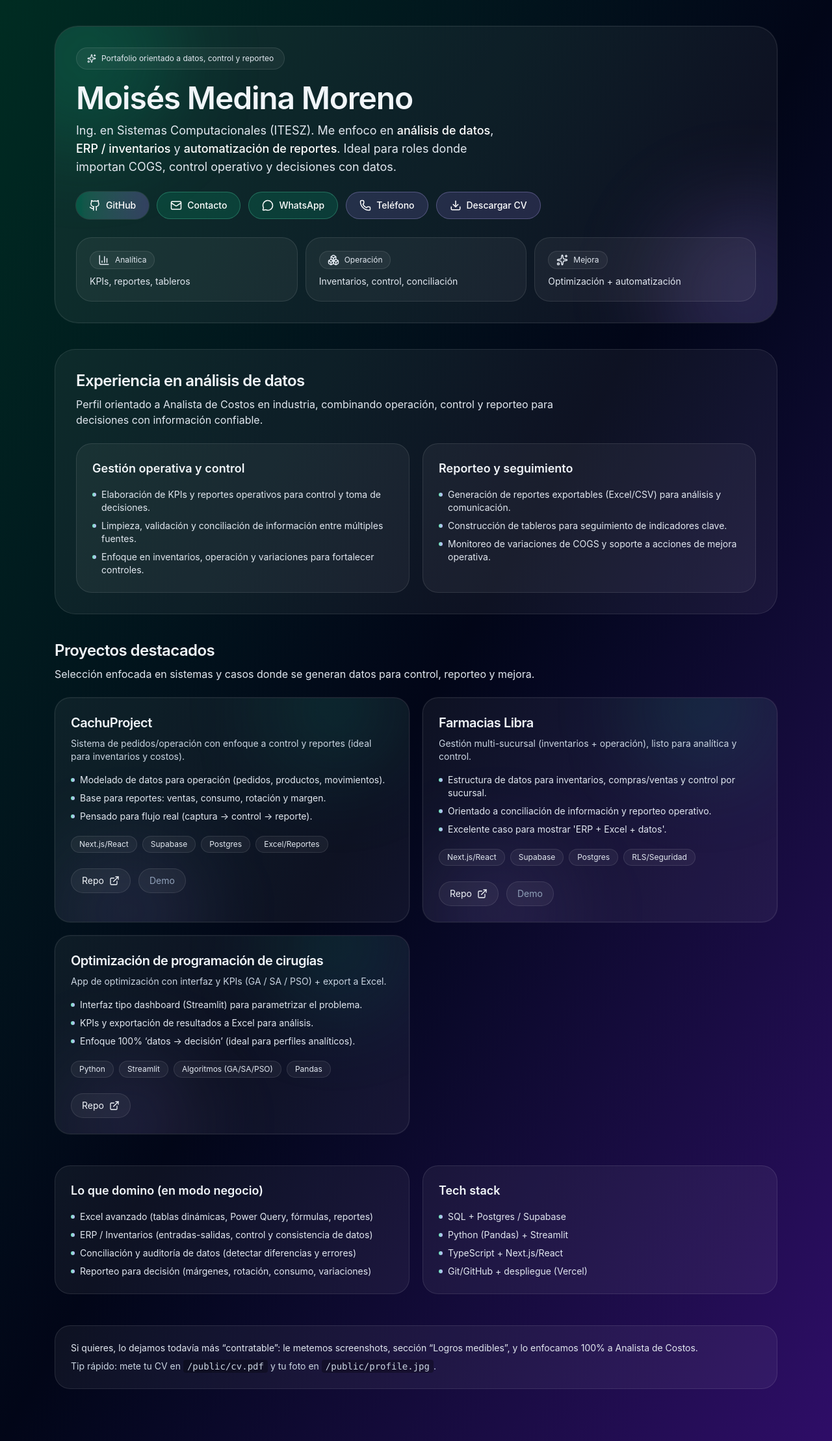
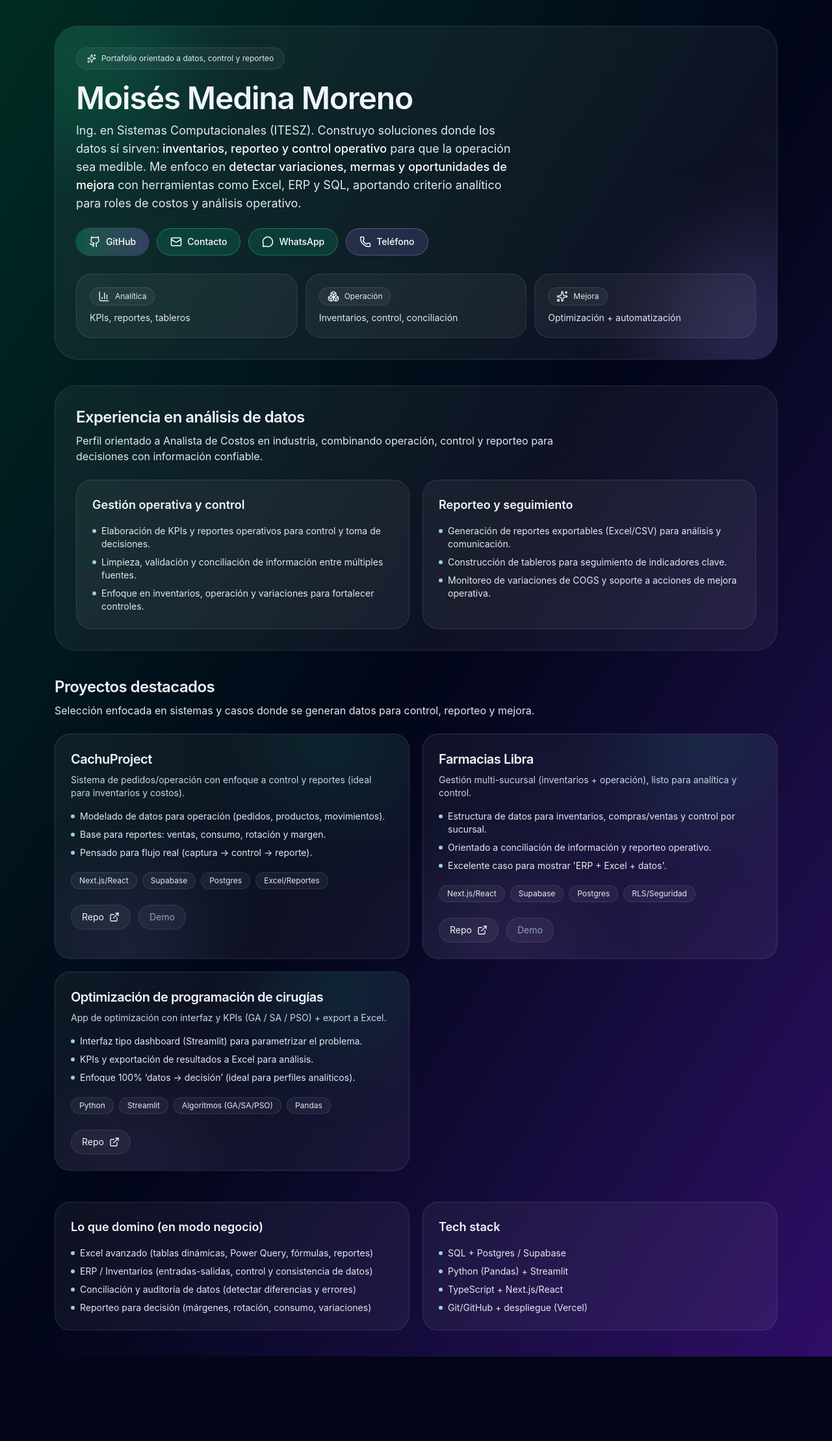
Before and after one commit to MoyRb/moises-portfolio, a Next.js app: page / in a window 1280 px wide. Shown: the whole page at 65% size. After the commit the page ends 2087 px from the top, so only its background shows below. Built offline with nearby package versions, Linux system fonts and the light colour scheme.

Commit message:
Refina hero para enfoque de analista de costos

```diff
--- a/src/app/page.tsx
+++ b/src/app/page.tsx
@@ -1,4 +1,4 @@
-import { Github, Mail, MessageCircle, Phone, Download, BarChart3, Boxes, Sparkles } from "lucide-react";
+import { Github, Mail, MessageCircle, Phone, BarChart3, Boxes, Sparkles } from "lucide-react";
 import ProjectCard from "@/components/ProjectCard";
 import { PROJECTS } from "@/lib/projects";
 
@@ -22,11 +22,10 @@ export default function Home() {
             </h1>
 
             <p className="mt-3 max-w-2xl text-base text-slate-200 md:text-lg">
-              Ing. en Sistemas Computacionales (ITESZ). Me enfoco en{" "}
-              <span className="font-medium text-white">análisis de datos</span>,{" "}
-              <span className="font-medium text-white">ERP / inventarios</span> y{" "}
-              <span className="font-medium text-white">automatización de reportes</span>.
-              Ideal para roles donde importan COGS, control operativo y decisiones con datos.
+              Ing. en Sistemas Computacionales (ITESZ). Construyo soluciones donde los datos sí sirven:
+              <span className="font-medium text-white"> inventarios, reporteo y control operativo</span> para que la operación sea medible.
+              Me enfoco en <span className="font-medium text-white">detectar variaciones, mermas y oportunidades de mejora</span> con
+              herramientas como Excel, ERP y SQL, aportando criterio analítico para roles de costos y análisis operativo.
             </p>
 
             <div className="mt-6 flex flex-wrap gap-3">
@@ -66,13 +65,6 @@ export default function Home() {
                 Teléfono
               </a>
 
-              <a
-                className="inline-flex w-full items-center justify-center gap-2 rounded-full border border-violet-300/30 bg-violet-400/15 px-5 py-2.5 text-sm font-medium text-white transition hover:bg-violet-400/25 sm:w-auto"
-                href="/cv.pdf"
-              >
-                <Download size={18} />
-                Descargar CV
-              </a>
             </div>
 
             <div className="mt-7 grid gap-3 md:grid-cols-3">
@@ -146,20 +138,6 @@ export default function Home() {
             ]}
           />
         </section>
-
-        {/* FOOTER */}
-        <footer className="mt-12 pb-10 text-sm text-slate-300">
-          <div className="rounded-3xl border border-white/10 bg-white/5 p-6">
-            <p className="text-slate-200">
-              Si quieres, lo dejamos todavía más “contratable”:
-              le metemos screenshots, sección “Logros medibles”, y lo enfocamos 100% a Analista de Costos.
-            </p>
-            <p className="mt-2 text-slate-300">
-              Tip rápido: mete tu CV en <code className="rounded bg-black/30 px-1.5 py-0.5">/public/cv.pdf</code> y tu foto en{" "}
-              <code className="rounded bg-black/30 px-1.5 py-0.5">/public/profile.jpg</code>.
-            </p>
-          </div>
-        </footer>
       </div>
     </main>
   );
```
